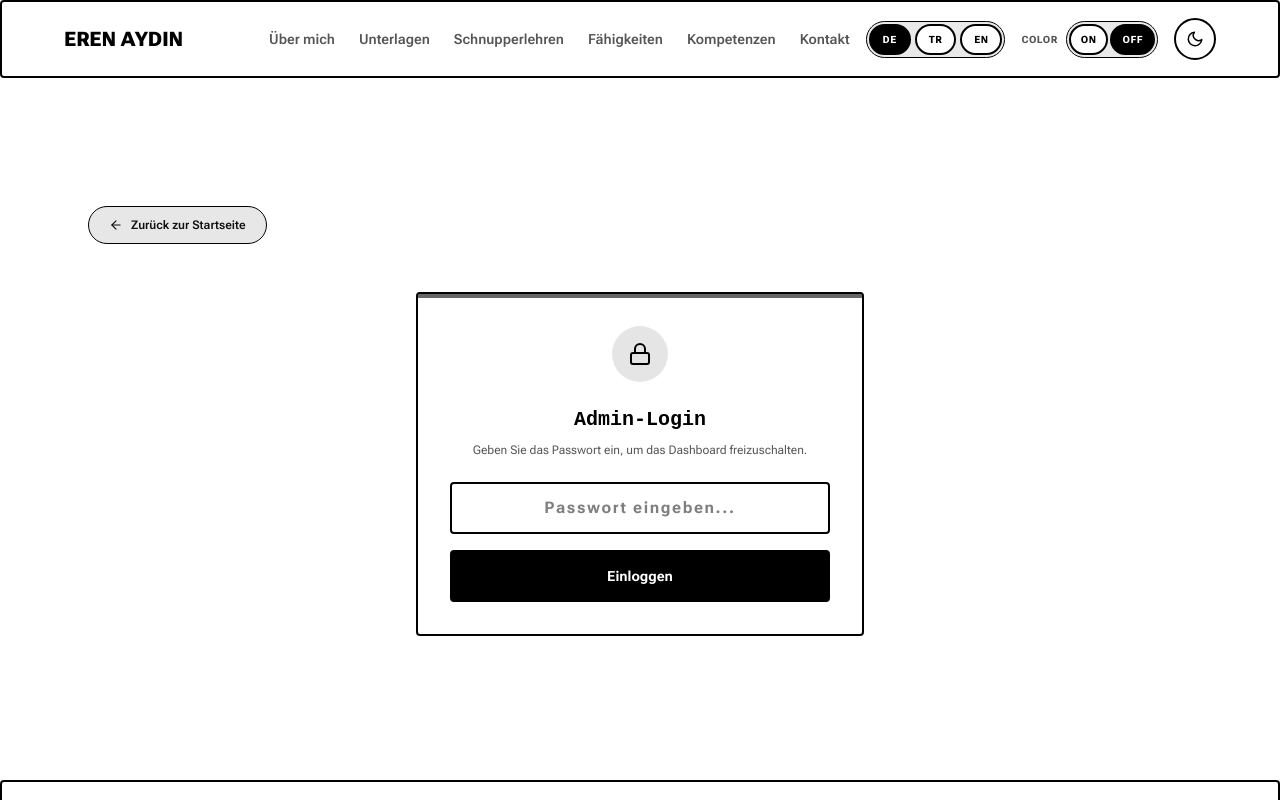
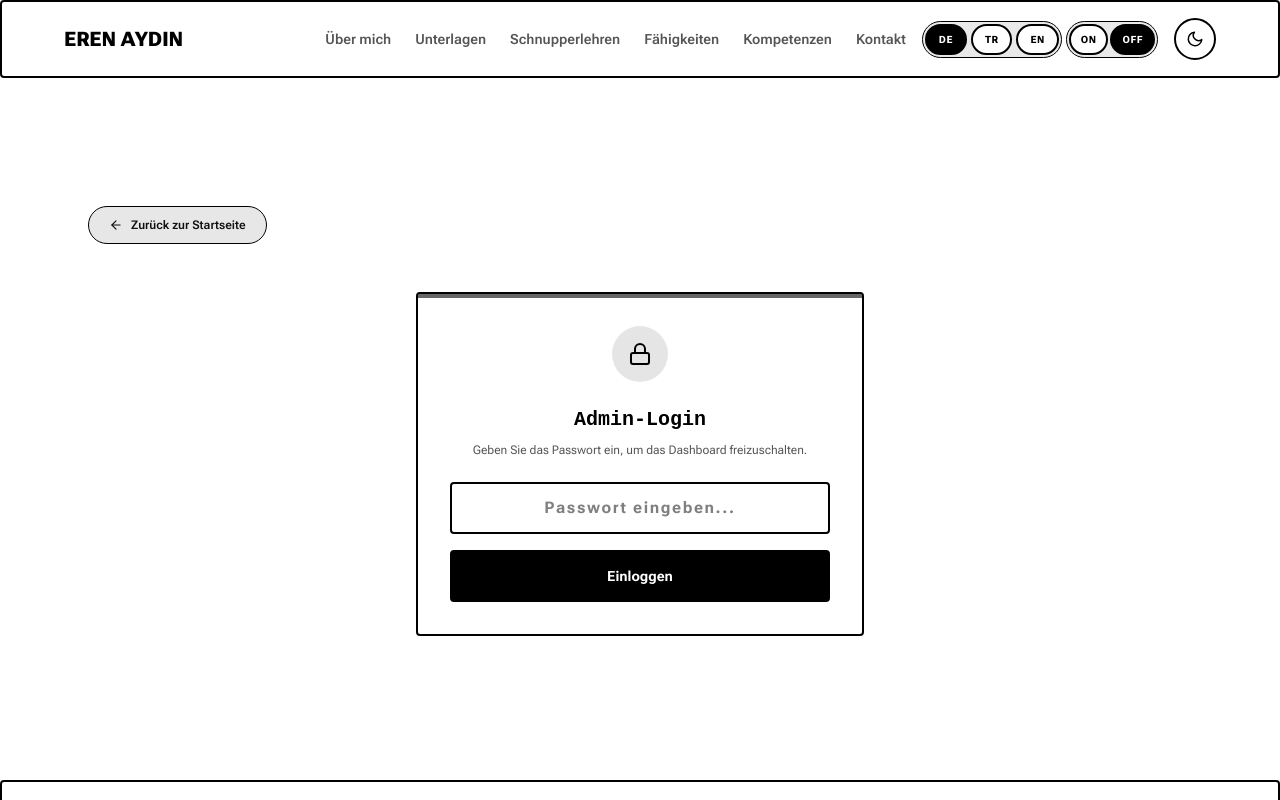
Before and after one commit to xddswi-swiss/lebenslauf, a Next.js app: page /admin in a window 1280 px wide. Shown: the top 800 px of the page. Built offline with nearby package versions, Linux system fonts and the light colour scheme.

Commit message:
Style: Integrate COLOR switcher as a seamless text pill continuation next to the language switcher

```diff
--- a/src/components/Header.tsx
+++ b/src/components/Header.tsx
@@ -153,10 +153,10 @@ export const Header: React.FC<HeaderProps> = ({ activeColorIndex }) => {
             </nav>
 
             <div className="hidden lg:flex items-center gap-4">
-              <LanguageSwitcher />
-
-              {/* Swiss Light Switch (B&W Mode) */}
-              <SwissSwitch />
+              <div className="flex items-center gap-1">
+                <LanguageSwitcher />
+                <SwissSwitch />
+              </div>
 
               {/* Theme Toggle Button */}
               <button
@@ -260,9 +260,12 @@ export const Header: React.FC<HeaderProps> = ({ activeColorIndex }) => {
 
               {/* Drawer Footer */}
               <div className="pt-6 border-t border-[var(--glass-border)] mt-auto space-y-6">
-                {/* Language Switcher */}
-                <div className="flex justify-center w-full">
-                  <LanguageSwitcher inline />
+                {/* Language & B&W Switcher */}
+                <div className="flex items-center justify-center gap-2 w-full">
+                  <div className="flex-1">
+                    <LanguageSwitcher inline />
+                  </div>
+                  <SwissSwitch />
                 </div>
 
                 {/* Social media shortcuts */}
--- a/src/components/SwissSwitch.tsx
+++ b/src/components/SwissSwitch.tsx
@@ -48,11 +48,7 @@ export const SwissSwitch: React.FC = () => {
   };
 
   return (
-    <div className="flex items-center gap-2 select-none z-30">
-      <span className="text-[10px] tracking-wider text-[var(--text-muted)] font-extrabold uppercase">
-        COLOR
-      </span>
-      <div className="flex gap-0.5 p-0.5 rounded-full bg-zinc-800/10 dark:bg-zinc-200/5 border border-[var(--glass-border)] text-[10px] font-extrabold tracking-wider w-fit">
+    <div className="flex gap-0.5 p-0.5 rounded-full bg-zinc-800/10 dark:bg-zinc-200/5 border border-[var(--glass-border)] text-[10px] font-extrabold tracking-wider w-fit select-none z-30">
       <button
         onClick={() => setMode(false)}
         className={`px-2.5 py-1.5 rounded-full transition-all duration-300 cursor-pointer ${
@@ -74,6 +70,5 @@ export const SwissSwitch: React.FC = () => {
         OFF
       </button>
     </div>
-    </div>
   );
 };
```
Lines whose indentation alone changed are shown as unchanged.
